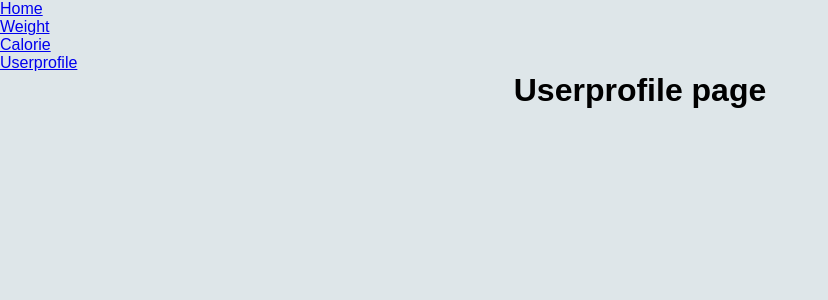
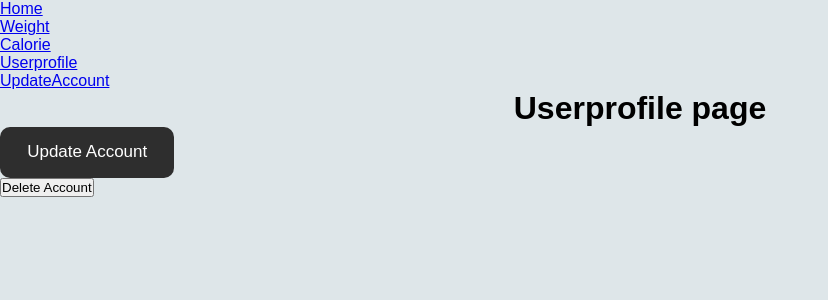
Before and after one commit to ZacPJ/Fitness-Website, a React (Create React App) app: page /Userprofile in a window 1280 px wide. Shown: the top 300 px of the page, without its empty margins (0-828 px from the left). Built offline with nearby package versions, Linux system fonts and the light colour scheme; no server answers.

Commit message:
added updateAccount page

```diff
--- a/src/App.js
+++ b/src/App.js
@@ -9,6 +9,7 @@ import Home from './pages/Home'
 import Userprofile from './pages/Userprofile';
 import Calorie from './pages/Calorie';
 import Weight from './pages/Weight';
+import UpdateAccount from './pages/UpdateAccount';
 
 
 function App() {
@@ -27,6 +28,7 @@ function App() {
       <Route exact path="/Weight" element={ <Weight /> } />
       <Route exact path="/Calorie" element={ <Calorie /> } />
       <Route exact path="/Userprofile" element={ <Userprofile /> } />
+      <Route exact path="/UdateAccount" element={ <UpdateAccount /> } />
       </Routes>
     </div>
 
--- /dev/null
+++ b/src/pages/UpdateAccount.js
@@ -0,0 +1,12 @@
+import React from "react";
+import '../pages/UpdateAccount.css';
+
+function UpdateAccount (){
+    return(
+        <div>
+            <h1>UpdateAccount page</h1>
+        </div>
+    )
+}
+
+export default UpdateAccount;
--- a/src/pages/Userprofile.css
+++ b/src/pages/Userprofile.css
@@ -2,3 +2,79 @@
     display: flex;
     justify-content: center;
 }
+
+/* From uiverse.io by @EmmaxPlay */
+.updatebutton {
+    padding: 0.9em 1.6em;
+    border: none;
+    outline: none;
+    color: #FFF;
+    font-family: inherit;
+    font-weight: 500;
+    font-size: 17px;
+    cursor: pointer;
+    position: relative;
+    z-index: 0;
+    border-radius: 12px;
+   }
+
+   .updatebutton::after {
+    content: "";
+    z-index: -1;
+    position: absolute;
+    width: 100%;
+    height: 100%;
+    background-color: rgb(46, 46, 46);
+    left: 0;
+    top: 0;
+    border-radius: 10px;
+   }
+   /* glow */
+   .updatebutton::before {
+    content: "";
+    background: linear-gradient(
+       45deg,
+       #FF0000, #002BFF, #FF00C8, #002BFF,
+         #FF0000, #002BFF, #FF00C8, #002BFF
+   );
+    position: absolute;
+    top: -2px;
+    left: -2px;
+    background-size: 600%;
+    z-index: -1;
+    width: calc(100% + 4px);
+    height: calc(100% + 4px);
+    filter: blur(8px);
+    animation: glowing 20s linear infinite;
+    transition: opacity .3s ease-in-out;
+    border-radius: 10px;
+    opacity: 0;
+   }
+
+   @keyframes glowing {
+    0% {
+     background-position: 0 0;
+    }
+
+    50% {
+     background-position: 400% 0;
+    }
+
+    100% {
+     background-position: 0 0;
+    }
+   }
+
+   /* hover */
+   .updatebutton:hover::before {
+    opacity: 1;
+   }
+
+   .updatebutton:active:after {
+    background: transparent;
+   }
+
+   .updatebutton:active {
+    color: #000;
+    font-weight: bold;
+   }
--- a/src/pages/Userprofile.js
+++ b/src/pages/Userprofile.js
@@ -5,6 +5,12 @@ function Userprofile (){
     return(
         <div>
             <h1 className="heading">Userprofile page</h1>
+            <div>
+                <button className="updatebutton" >Update Account</button>
+            </div>
+            <div>
+                <button className="deletebutton" >Delete Account</button>
+            </div>
         </div>
     )
 }
--- a/src/pages/components/nav.js
+++ b/src/pages/components/nav.js
@@ -9,6 +9,7 @@ function Navbar(){
             <li><Link to="/Weight"> Weight </Link> </li>
             <li><Link to="/Calorie"> Calorie </Link> </li>
             <li><Link to="/Userprofile"> Userprofile </Link> </li>
+            <li><Link to="/UdateAccount"> UpdateAccount </Link> </li>
         </ul>
     );
 };
```
Also changed, not shown: src/pages/UpdateAccount.css (added).
